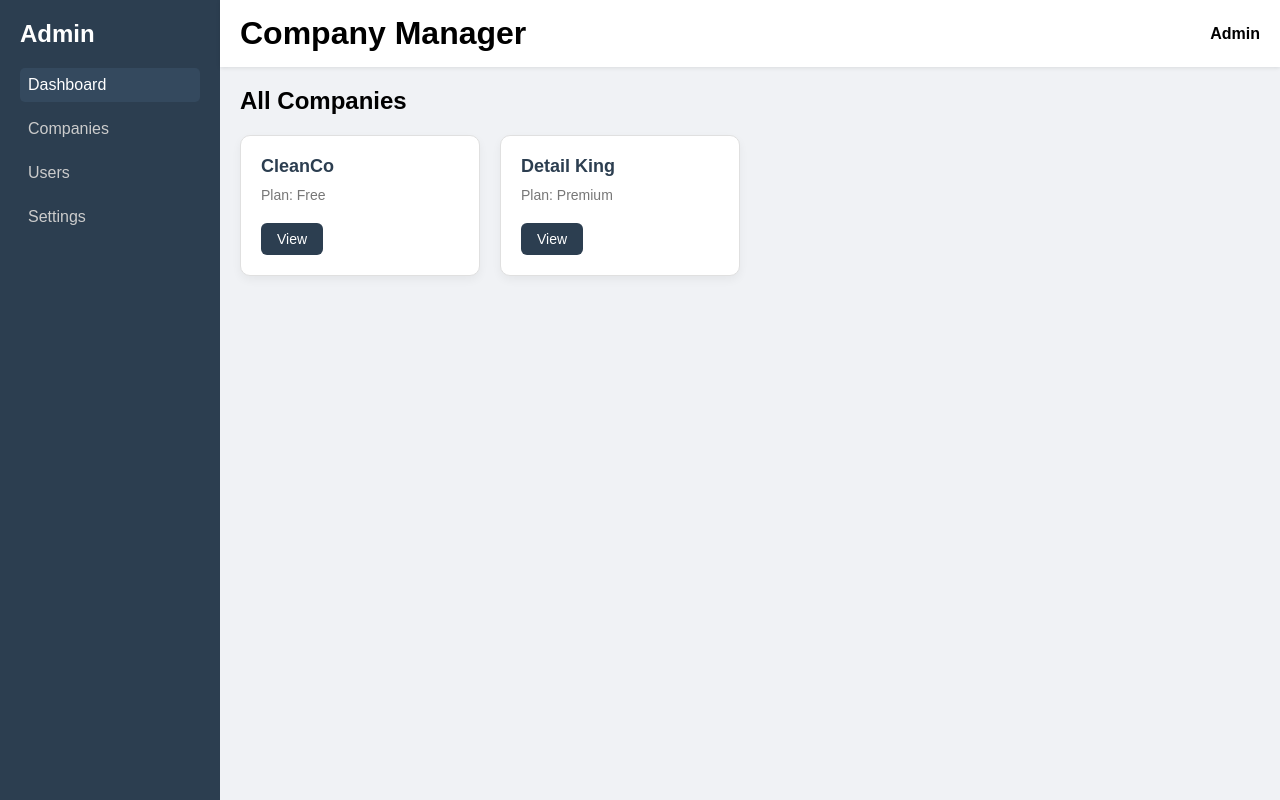
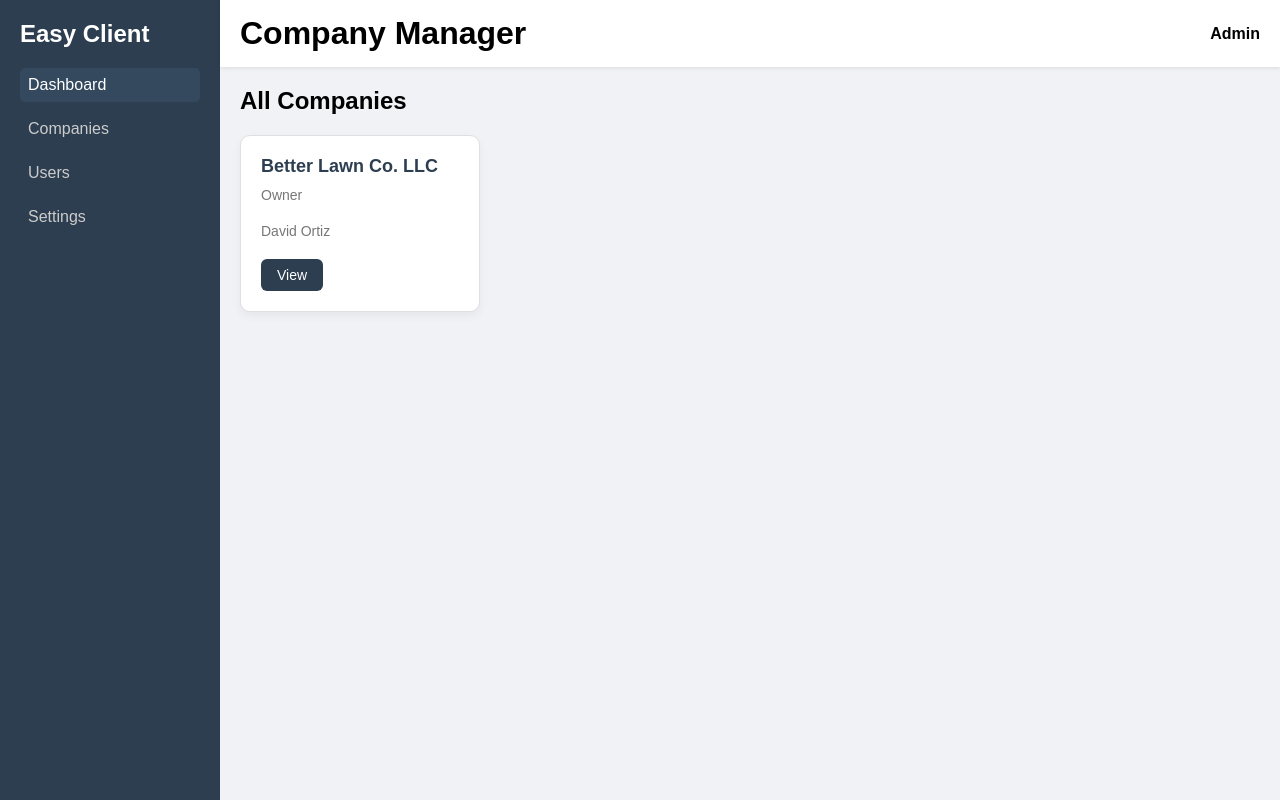
Before and after one commit to shawnconboy/easyClient, a plain HTML site: page index.html in a window 1280 px wide. Drawn offline with Linux system fonts and the light colour scheme.

Commit message:
Updated customer card

```diff
--- a/index.html
+++ b/index.html
@@ -12,7 +12,7 @@
 
     <div class="container">
         <aside class="sidebar">
-            <h2>Admin</h2>
+            <h2>Easy Client</h2>
             <nav>
                 <a href="#" class="active">Dashboard</a>
                 <a href="#">Companies</a>
@@ -31,13 +31,11 @@
                 <h2>All Companies</h2>
                 <div class="cards">
                     <div class="card">
-                        <h3>CleanCo</h3>
-                        <p>Plan: Free</p>
-                        <button>View</button>
-                    </div>
-                    <div class="card">
-                        <h3>Detail King</h3>
-                        <p>Plan: Premium</p>
+                        <h3>Better Lawn Co. LLC</h3>
+                        <div class="cardOwner">
+                            <p>Owner</p>
+                            <p>David Ortiz</p>
+                        </div>
                         <button>View</button>
                     </div>
                 </div>
```
